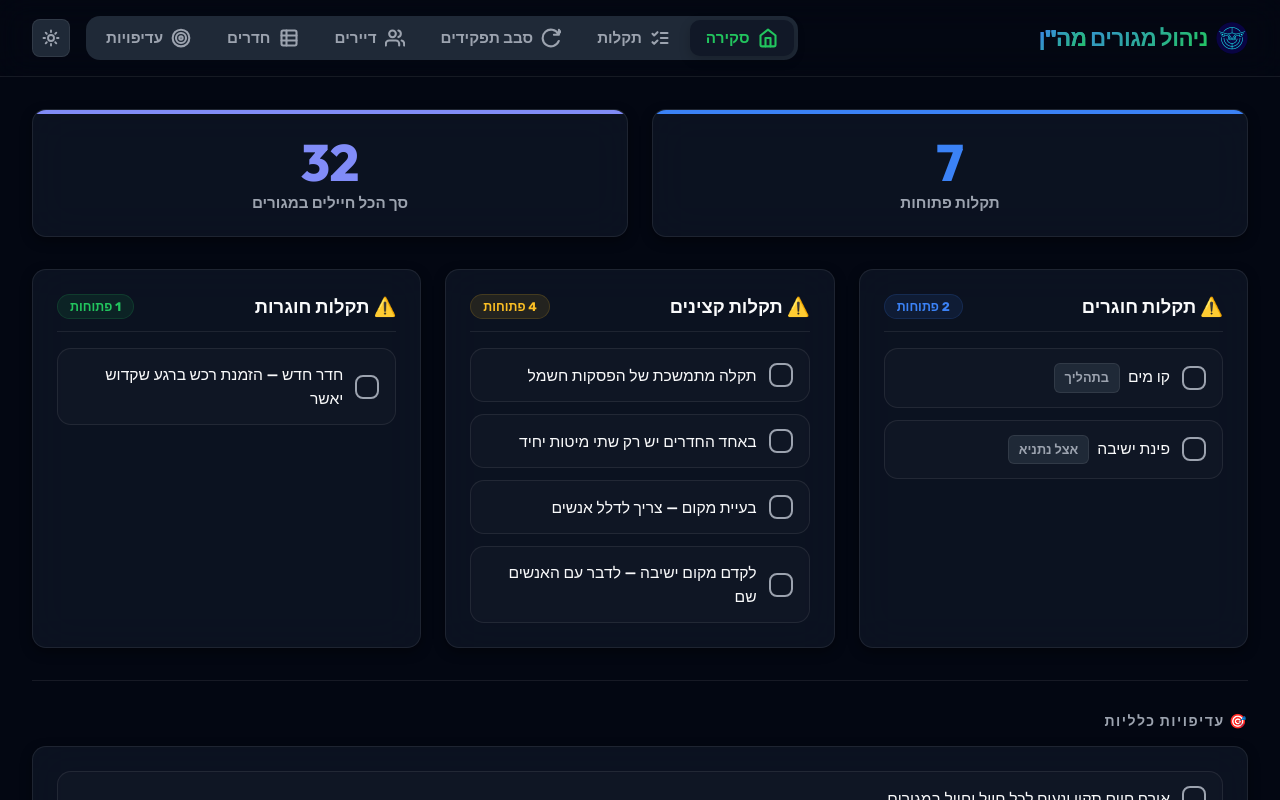
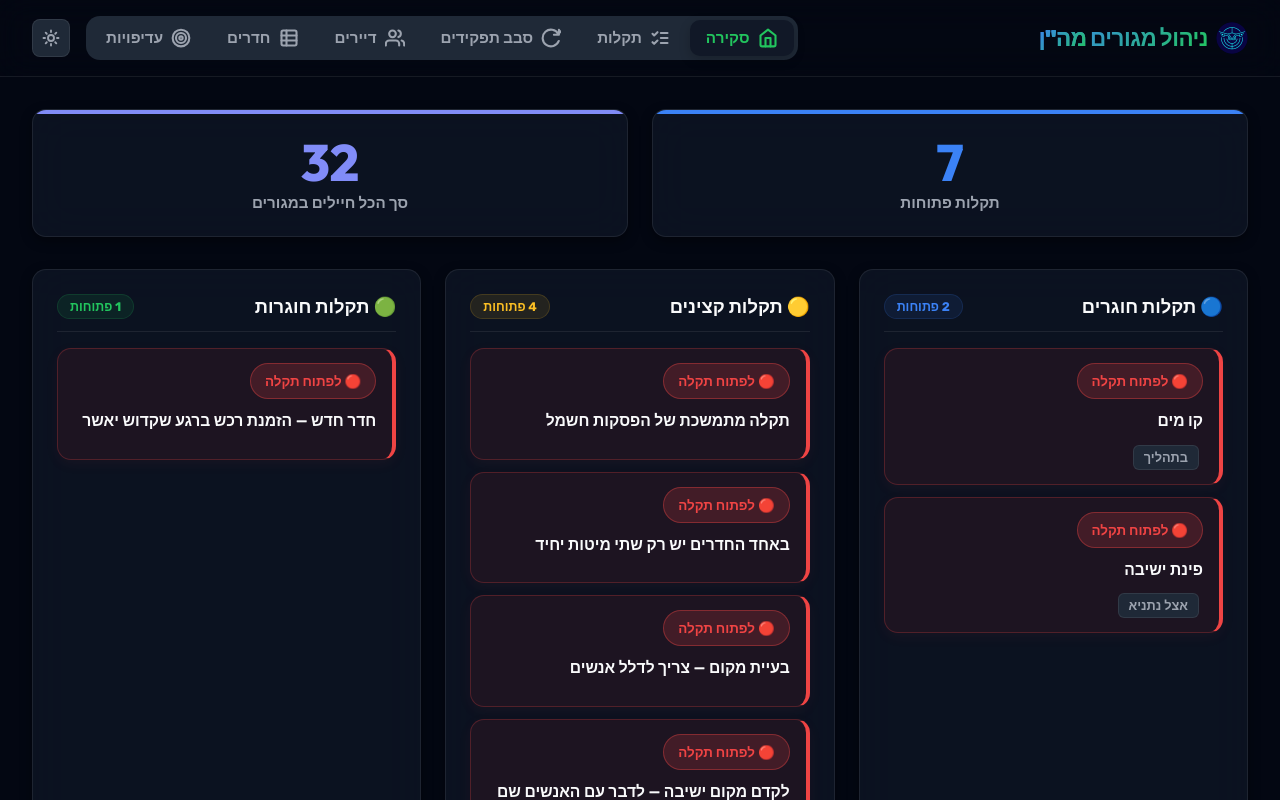
Before and after one commit to roeepaz/Residential-Administration-Website, a React (Vite) app: page / in a window 1280 px wide. Shown: the top 800 px of the page. Built offline with nearby package versions, Linux system fonts and the light colour scheme.

Commit message:
feat: add OverviewTab and TaskList components for enhanced dashboard fault management

```diff
--- a/src/App.jsx
+++ b/src/App.jsx
@@ -308,7 +308,22 @@ export default function App() {
   // ─── ACTIONS: TASKS ───
   const toggleTask = (section, id) => {
     setState(prev => {
-      const list = prev.tasks[section].map(t => t.id === id ? { ...t, done: !t.done } : t);
+      const list = prev.tasks[section].map(t => {
+        if (t.id === id) {
+          const currentStatus = t.status || (t.done ? 'done' : 'open');
+          let nextStatus = 'in_progress';
+          if (currentStatus === 'open') nextStatus = 'in_progress';
+          else if (currentStatus === 'in_progress') nextStatus = 'done';
+          else if (currentStatus === 'done') nextStatus = 'open';
+
+          return {
+            ...t,
+            status: nextStatus,
+            done: nextStatus === 'done'
+          };
+        }
+        return t;
+      });
       return { ...prev, tasks: { ...prev.tasks, [section]: list } };
     });
   };
--- a/src/components/Tabs/OverviewTab.jsx
+++ b/src/components/Tabs/OverviewTab.jsx
@@ -23,9 +23,9 @@ export default function OverviewTab({
 
       <div className="grid-3">
         {/* חוגרים תקלות */}
-        <div className="glass-panel card">
+        <div className="glass-panel card fault-section-card">
           <div className="card-header">
-            <div className="card-title">⚠️ תקלות חוגרים</div>
+            <div className="card-title">🔵 תקלות חוגרים</div>
             <span className="badge badge-blue">
               {(state.tasks.chogerim || []).filter(t => !t.done).length} פתוחות
             </span>
@@ -42,9 +42,9 @@ export default function OverviewTab({
         </div>
 
         {/* קצינים תקלות */}
-        <div className="glass-panel card">
+        <div className="glass-panel card fault-section-card">
           <div className="card-header">
-            <div className="card-title">⚠️ תקלות קצינים</div>
+            <div className="card-title">🟡 תקלות קצינים</div>
             <span className="badge badge-amber">
               {(state.tasks.kzinim || []).filter(t => !t.done).length} פתוחות
             </span>
@@ -61,9 +61,9 @@ export default function OverviewTab({
         </div>
 
         {/* חוגרות תקלות */}
-        <div className="glass-panel card">
+        <div className="glass-panel card fault-section-card">
           <div className="card-header">
-            <div className="card-title">⚠️ תקלות חוגרות</div>
+            <div className="card-title">🟢 תקלות חוגרות</div>
             <span className="badge badge-green">
               {(state.tasks.chogrot || []).filter(t => !t.done).length} פתוחות
             </span>
@@ -80,18 +80,25 @@ export default function OverviewTab({
         </div>
       </div>
 
-      <hr />
+      <hr style={{ margin: '32px 0', borderColor: 'var(--border-color)' }} />
 
       <div className="section-title">🎯 עדיפויות כלליות</div>
       <div className="glass-panel card">
         <div className="task-list">
           {(state.priorities || []).map(p => (
-            <div className={`task-item ${p.done ? 'done' : ''}`} key={p.id}>
-              <div
-                className={`task-check ${p.done ? 'checked' : ''}`}
-                onClick={() => togglePriority(p.id)}
-              />
-              <div className="task-text">{p.text}</div>
+            <div className={`task-item ${p.done ? 'done-fault' : 'open-fault'}`} key={p.id}>
+              <div className="task-item-top">
+                <button
+                  type="button"
+                  className={`status-toggle-btn ${p.done ? 'status-done' : 'status-open'}`}
+                  onClick={() => togglePriority(p.id)}
+                >
+                  {p.done ? '🟢 הושלם' : '🔴 בביצוע'}
+                </button>
+              </div>
+              <div className="task-text-container">
+                <div className={`task-text ${p.done ? 'done-text' : ''}`}>{p.text}</div>
+              </div>
             </div>
           ))}
         </div>
--- a/src/components/TaskList.jsx
+++ b/src/components/TaskList.jsx
@@ -11,14 +11,27 @@ export default function TaskList({
   toggleTask,
   openEditTenant,
   openEditTask,
-  deleteTask
+  deleteTask,
+  showFilter = 'all' // 'all', 'open', 'done'
 }) {
-  const list = isOverview ? items.filter(t => !t.done) : items;
+  const list = items.filter(t => {
+    const status = t.status || (t.done ? 'done' : 'open');
+    if (showFilter === 'open') return status === 'open';
+    if (showFilter === 'in_progress') return status === 'in_progress';
+    if (showFilter === 'done') return status === 'done';
+    return true;
+  });
 
   if (list.length === 0) {
     return (
-      <div style={{ textAlign: 'center', padding: '12px', color: 'var(--text-secondary)', fontSize: '0.85rem' }}>
-        אין תקלות
+      <div style={{ textAlign: 'center', padding: '16px 12px', color: 'var(--text-secondary)', fontSize: '0.88rem', background: 'rgba(255,255,255,0.01)', borderRadius: '12px', border: '1px dashed var(--border-color)' }}>
+        {showFilter === 'open'
+          ? '✨ אין תקלות במצב לפתוח'
+          : showFilter === 'in_progress'
+          ? '✨ אין תקלות שנפתחו/בטיפול'
+          : showFilter === 'done'
+          ? 'אין תקלות שטופלו'
+          : 'אין תקלות'}
       </div>
     );
   }
@@ -29,16 +42,73 @@ export default function TaskList({
         const tenant = t.assignedTenantId ? tenants.find(x => x.id === t.assignedTenantId) : null;
         const tenantRoom = tenant && tenant.roomId ? (rooms[tenant.section] || []).find(r => r.id === tenant.roomId) : null;
 
+        const currentStatus = t.status || (t.done ? 'done' : 'open');
+
+        let cardClass = 'open-fault';
+        let buttonClass = 'status-open';
+        let buttonLabel = '🔴 לפתוח תקלה';
+        let tooltipText = 'מצב: לפתוח תקלה (אדום) - לחץ למעבר לנפתחה תקלה';
+
+        if (currentStatus === 'in_progress') {
+          cardClass = 'in-progress-fault';
+          buttonClass = 'status-in-progress';
+          buttonLabel = '🟡 נפתחה תקלה';
+          tooltipText = 'מצב: נפתחה תקלה (צהוב) - לחץ למעבר לטופלה';
+        } else if (currentStatus === 'done') {
+          cardClass = 'done-fault';
+          buttonClass = 'status-done';
+          buttonLabel = '🟢 טופלה';
+          tooltipText = 'מצב: טופלה (ירוק) - לחץ למעבר בלפתוח תקלה';
+        }
+
         return (
-          <div className={`task-item ${t.done ? 'done' : ''}`} key={t.id}>
-            <div
-              className={`task-check ${t.done ? 'checked' : ''}`}
-              onClick={() => toggleTask(section, t.id)}
-            />
-            <div className="task-text">
-              {t.text}
+          <div className={`task-item ${cardClass}`} key={t.id}>
+            {/* Top row: Status Button & Actions */}
+            <div className="task-item-top">
+              <div className="task-item-status-group">
+                <button
+                  type="button"
+                  className={`status-toggle-btn ${buttonClass}`}
+                  onClick={() => toggleTask(section, t.id)}
+                  title={tooltipText}
+                >
+                  {buttonLabel}
+                </button>
+              </div>
+
+              {!isOverview && (
+                <div className="task-actions">
+                  <button
+                    type="button"
+                    className="icon-btn"
+                    onClick={() => openEditTask(section, t.id)}
+                    aria-label="ערוך משימה"
+                  >
+                    <EditIcon />
+                  </button>
+                  <button
+                    type="button"
+                    className="icon-btn del"
+                    onClick={() => deleteTask(section, t.id)}
+                    aria-label="מחק משימה"
+                  >
+                    <DeleteIcon />
+                  </button>
+                </div>
+              )}
+            </div>
+
+            {/* Middle: Text content */}
+            <div className="task-text-container">
+              <div className={`task-text ${t.done ? 'done-text' : ''}`}>
+                {t.text}
+              </div>
+            </div>
+
+            {/* Bottom tags: Tenant & Contractor */}
+            <div className="task-tags">
               {tenant && (
-                <span style={{ display: 'inline-flex', alignItems: 'center', verticalAlign: 'middle' }}>
+                <span className="task-tag-wrapper">
                   {isOverview ? (
                     <a
                       className="task-owner"
@@ -46,7 +116,7 @@ export default function TaskList({
                       style={{
                         background: 'rgba(59, 130, 246, 0.12)',
                         color: 'var(--primary)',
-                        borderColor: 'rgba(59, 130, 246, 0.2)',
+                        borderColor: 'rgba(59, 130, 246, 0.25)',
                         cursor: tenant.phone ? 'pointer' : 'not-allowed',
                         textDecoration: 'none'
                       }}
@@ -67,7 +137,7 @@ export default function TaskList({
                       style={{
                         background: 'rgba(59, 130, 246, 0.12)',
                         color: 'var(--primary)',
-                        borderColor: 'rgba(59, 130, 246, 0.2)',
+                        borderColor: 'rgba(59, 130, 246, 0.25)',
                         cursor: 'pointer'
                       }}
                       title={`טלפון: ${tenant.phone || 'אין'} | עיר: ${tenant.city || 'אין'}`}
@@ -95,8 +165,9 @@ export default function TaskList({
                   )}
                 </span>
               )}
+
               {(t.contractorName || t.contractorPhone) && (
-                <span style={{ display: 'inline-flex', alignItems: 'center', verticalAlign: 'middle', marginRight: '8px' }}>
+                <span className="task-tag-wrapper">
                   {t.contractorPhone ? (
                     <a
                       className="task-owner"
@@ -104,10 +175,9 @@ export default function TaskList({
                       style={{
                         background: 'rgba(16, 185, 129, 0.12)',
                         color: 'var(--success)',
-                        borderColor: 'rgba(16, 185, 129, 0.2)',
+                        borderColor: 'rgba(16, 185, 129, 0.25)',
                         cursor: 'pointer',
-                        textDecoration: 'none',
-                        marginRight: 0
+                        textDecoration: 'none'
                       }}
                       title={`התקשר לבעל מקצוע (${t.contractorName || 'ללא שם'}): ${t.contractorPhone}`}
                       onClick={(e) => e.stopPropagation()}
@@ -120,8 +190,7 @@ export default function TaskList({
                       style={{
                         background: 'rgba(16, 185, 129, 0.12)',
                         color: 'var(--success)',
-                        borderColor: 'rgba(16, 185, 129, 0.2)',
-                        marginRight: 0
+                        borderColor: 'rgba(16, 185, 129, 0.25)'
                       }}
                       title="שם בעל המקצוע"
                     >
@@ -135,7 +204,6 @@ export default function TaskList({
                       rel="noreferrer"
                       className="whatsapp-link"
                       title={`שלח הודעת WhatsApp ל-${t.contractorName || 'בעל המקצוע'}`}
-                      style={{ marginRight: '6px' }}
                       onClick={(e) => e.stopPropagation()}
                     >
                       <svg width="14" height="14" viewBox="0 0 24 24" fill="currentColor">
@@ -145,26 +213,9 @@ export default function TaskList({
                   )}
                 </span>
               )}
+
               {t.owner && <span className="task-owner">{t.owner}</span>}
             </div>
-            {!isOverview && (
-              <div className="task-actions">
-                <button
-                  className="icon-btn"
-                  onClick={() => openEditTask(section, t.id)}
-                  aria-label="ערוך משימה"
-                >
-                  <EditIcon />
-                </button>
-                <button
-                  className="icon-btn del"
-                  onClick={() => deleteTask(section, t.id)}
-                  aria-label="מחק משימה"
-                >
-                  <DeleteIcon />
-                </button>
-              </div>
-            )}
           </div>
         );
       })}
--- a/src/index.css
+++ b/src/index.css
@@ -370,6 +370,54 @@ body.light-mode .tab-btn.active {
 .badge-red { background: rgba(239, 68, 68, 0.1); color: var(--danger); border: 1px solid rgba(239, 68, 68, 0.15); }
 .badge-indigo { background: rgba(var(--indigo-rgb), 0.1); color: var(--indigo); border: 1px solid rgba(var(--indigo-rgb), 0.15); }
 
+/* OVERVIEW FILTER BAR */
+.overview-filter-bar {
+  display: flex;
+  align-items: center;
+  justify-content: space-between;
+  padding: 12px 18px;
+  margin-bottom: 20px;
+  gap: 12px;
+  flex-wrap: wrap;
+}
+
+.filter-title {
+  font-weight: 700;
+  font-size: 0.95rem;
+  color: var(--text-primary);
+}
+
+.filter-pills {
+  display: flex;
+  gap: 8px;
+  flex-wrap: wrap;
+}
+
+.filter-pill {
+  padding: 6px 14px;
+  border-radius: 20px;
+  border: 1px solid var(--border-color);
+  background: var(--bg-tertiary);
+  color: var(--text-secondary);
+  font-size: 0.85rem;
+  font-weight: 600;
+  font-family: inherit;
+  cursor: pointer;
+  transition: all var(--transition-fast);
+}
+
+.filter-pill:hover {
+  color: var(--text-primary);
+  border-color: var(--border-glow);
+}
+
+.filter-pill.active {
+  background: rgba(var(--primary-rgb), 0.15);
+  color: var(--primary);
+  border-color: var(--primary);
+  font-weight: 700;
+}
+
 /* TASKS & LISTS */
 .task-list {
   display: flex;
@@ -379,87 +427,213 @@ body.light-mode .tab-btn.active {
 
 .task-item {
   display: flex;
-  align-items: center;
-  gap: 12px;
+  flex-direction: column;
+  gap: 10px;
   padding: 14px 16px;
-  background: rgba(255, 255, 255, 0.02);
   border-radius: var(--radius-md);
   border: 1px solid var(--border-color);
-  transition: all var(--transition-fast);
+  transition: all var(--transition-normal);
   position: relative;
 }
 
-body.light-mode .task-item {
-  background: rgba(0, 0, 0, 0.01);
+.task-item-top {
+  display: flex;
+  align-items: center;
+  justify-content: space-between;
+  width: 100%;
+  gap: 12px;
 }
 
-.task-item:hover {
-  border-color: var(--border-glow);
-  background: rgba(255, 255, 255, 0.04);
+.task-item-status-group {
+  display: flex;
+  align-items: center;
+  gap: 10px;
 }
 
-body.light-mode .task-item:hover {
-  background: rgba(0, 0, 0, 0.03);
-}
-
-.task-item:active {
-  transform: scale(0.995);
-}
-
-.task-item.done {
-  opacity: 0.55;
-}
-
-.task-item.done .task-text {
-  text-decoration: line-through;
-  color: var(--text-secondary);
-}
-
-/* High contrast touch target for checkbox */
-.task-check {
-  width: 24px;
-  height: 24px;
-  border-radius: 8px;
-  border: 2px solid var(--text-secondary);
-  background: transparent;
-  cursor: pointer;
-  flex-shrink: 0;
-  display: flex;
-  align-items: center;
-  justify-content: center;
-  transition: all var(--transition-fast);
-  position: relative;
-}
-
-.task-check::before {
-  content: '';
-  position: absolute;
-  inset: -10px; /* Expands touch target to at least 44px */
-}
-
-.task-check:hover {
-  border-color: var(--success);
-  box-shadow: 0 0 8px rgba(var(--success-rgb), 0.35);
-}
-
-.task-check.checked {
-  background: var(--success);
-  border-color: var(--success);
-}
-
-.task-check.checked::after {
-  content: '✓';
-  color: #fff;
-  font-size: 14px;
-  font-weight: 900;
+.task-text-container {
+  width: 100%;
 }
 
 .task-text {
-  flex: 1;
   font-size: 0.98rem;
-  font-weight: 500;
+  font-weight: 600;
   line-height: 1.5;
   color: var(--text-primary);
+}
+
+.task-text.done-text {
+  text-decoration: line-through;
+  opacity: 0.7;
+}
+
+.task-tags {
+  display: flex;
+  flex-wrap: wrap;
+  align-items: center;
+  gap: 8px;
+  margin-top: 2px;
+}
+
+.task-tag-wrapper {
+  display: inline-flex;
+  align-items: center;
+  gap: 4px;
+}
+
+/* Open Fault Card (Delicate Red Tint & Glow) */
+.task-item.open-fault {
+  background: rgba(239, 68, 68, 0.08);
+  border: 1px solid rgba(239, 68, 68, 0.25);
+  border-right: 4px solid #ef4444;
+  box-shadow: 0 4px 14px rgba(239, 68, 68, 0.06);
+}
+
+body.light-mode .task-item.open-fault {
+  background: rgba(254, 226, 226, 0.55);
+  border-color: rgba(239, 68, 68, 0.3);
+  border-right-color: #dc2626;
+}
+
+.task-item.open-fault:hover {
+  background: rgba(239, 68, 68, 0.13);
+  border-color: rgba(239, 68, 68, 0.45);
+  box-shadow: 0 6px 20px rgba(239, 68, 68, 0.12);
+}
+
+body.light-mode .task-item.open-fault:hover {
+  background: rgba(254, 226, 226, 0.85);
+}
+
+/* In Progress / Opened Fault Card (Delicate Yellow/Amber Tint & Glow) */
+.task-item.in-progress-fault {
+  background: rgba(251, 191, 36, 0.08);
+  border: 1px solid rgba(251, 191, 36, 0.28);
+  border-right: 4px solid #f59e0b;
+  box-shadow: 0 4px 14px rgba(251, 191, 36, 0.06);
+}
+
+body.light-mode .task-item.in-progress-fault {
+  background: rgba(254, 243, 199, 0.65);
+  border-color: rgba(245, 158, 11, 0.35);
+  border-right-color: #d97706;
+}
+
+.task-item.in-progress-fault:hover {
+  background: rgba(251, 191, 36, 0.14);
+  border-color: rgba(251, 191, 36, 0.45);
+  box-shadow: 0 6px 20px rgba(251, 191, 36, 0.12);
+}
+
+body.light-mode .task-item.in-progress-fault:hover {
+  background: rgba(254, 243, 199, 0.9);
+}
+
+/* Resolved / Closed Fault Card (Delicate Green Tint & Glow) */
+.task-item.done-fault {
+  background: rgba(34, 197, 94, 0.08);
+  border: 1px solid rgba(34, 197, 94, 0.25);
+  border-right: 4px solid #22c55e;
+  box-shadow: 0 4px 14px rgba(34, 197, 94, 0.06);
+}
+
+body.light-mode .task-item.done-fault {
+  background: rgba(220, 252, 231, 0.55);
+  border-color: rgba(34, 197, 94, 0.3);
+  border-right-color: #16a34a;
+}
+
+.task-item.done-fault:hover {
+  background: rgba(34, 197, 94, 0.13);
+  border-color: rgba(34, 197, 94, 0.45);
+  box-shadow: 0 6px 20px rgba(34, 197, 94, 0.12);
+}
+
+body.light-mode .task-item.done-fault:hover {
+  background: rgba(220, 252, 231, 0.85);
+}
+
+/* Status Toggle Button */
+.status-toggle-btn {
+  display: inline-flex;
+  align-items: center;
+  justify-content: center;
+  gap: 6px;
+  padding: 6px 14px;
+  border-radius: 20px;
+  font-size: 0.84rem;
+  font-weight: 700;
+  font-family: inherit;
+  cursor: pointer;
+  border: 1px solid transparent;
+  transition: all var(--transition-fast);
+  white-space: nowrap;
+  user-select: none;
+  touch-action: manipulation;
+  min-height: 36px;
+}
+
+.status-toggle-btn.status-open {
+  background: rgba(239, 68, 68, 0.18);
+  color: #ef4444;
+  border-color: rgba(239, 68, 68, 0.38);
+}
+
+body.light-mode .status-toggle-btn.status-open {
+  background: rgba(239, 68, 68, 0.14);
+  color: #b91c1c;
+  border-color: rgba(239, 68, 68, 0.45);
+}
+
+.status-toggle-btn.status-open:hover {
+  background: #ef4444;
+  color: #ffffff;
+  border-color: #ef4444;
+  box-shadow: 0 0 14px rgba(239, 68, 68, 0.45);
+  transform: scale(1.02);
+}
+
+.status-toggle-btn.status-in-progress {
+  background: rgba(251, 191, 36, 0.18);
+  color: #f59e0b;
+  border-color: rgba(251, 191, 36, 0.38);
+}
+
+body.light-mode .status-toggle-btn.status-in-progress {
+  background: rgba(245, 158, 11, 0.14);
+  color: #b45309;
+  border-color: rgba(245, 158, 11, 0.45);
+}
+
+.status-toggle-btn.status-in-progress:hover {
+  background: #f59e0b;
+  color: #ffffff;
+  border-color: #f59e0b;
+  box-shadow: 0 0 14px rgba(245, 158, 11, 0.45);
+  transform: scale(1.02);
+}
+
+.status-toggle-btn.status-done {
+  background: rgba(34, 197, 94, 0.18);
+  color: #22c55e;
+  border-color: rgba(34, 197, 94, 0.38);
+}
+
+body.light-mode .status-toggle-btn.status-done {
+  background: rgba(34, 197, 94, 0.14);
+  color: #15803d;
+  border-color: rgba(34, 197, 94, 0.45);
+}
+
+.status-toggle-btn.status-done:hover {
+  background: #22c55e;
+  color: #ffffff;
+  border-color: #22c55e;
+  box-shadow: 0 0 14px rgba(34, 197, 94, 0.45);
+  transform: scale(1.02);
+}
+
+.status-toggle-btn:active {
+  transform: scale(0.96);
 }
 
 .task-owner {
@@ -470,7 +644,7 @@ body.light-mode .task-item:hover {
   color: var(--text-secondary);
   padding: 4px 10px;
   border-radius: 6px;
-  margin-inline-start: 8px;
+  margin-inline-start: 4px;
   border: 1px solid var(--border-color);
   font-weight: 600;
   cursor: pointer;
```
